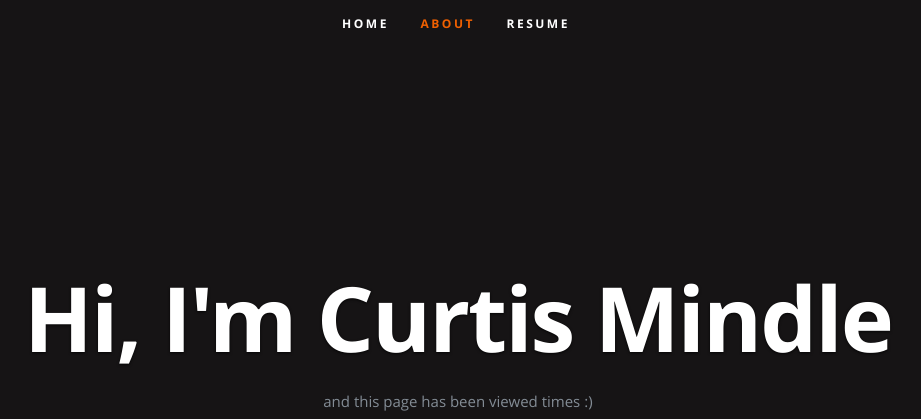
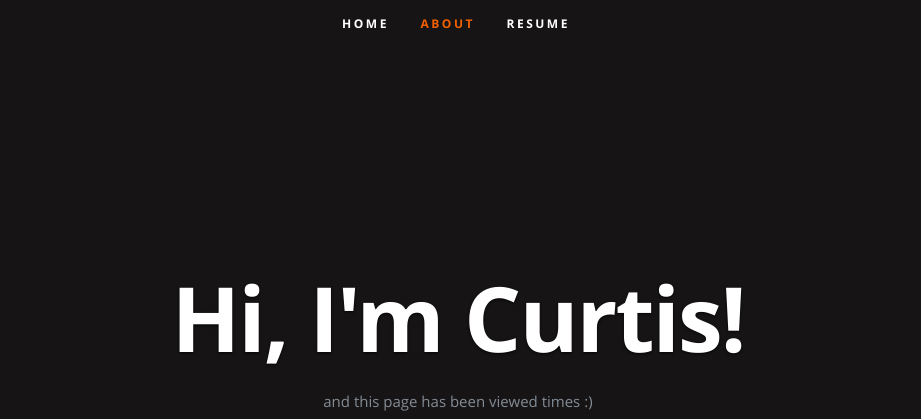
Before and after one commit to Mindle99/azure-resume, a plain HTML site: page frontend/index.html in a window 1280 px wide. Shown: the top 419 px of the page, without its empty margins (184-1105 px from the left). Drawn offline with nearby package versions, Linux system fonts and the light colour scheme; no server answers.

Commit message:
test change

```diff
--- a/frontend/index.html
+++ b/frontend/index.html
@@ -54,7 +54,7 @@
 
       <div class="row banner">
          <div class="banner-text">
-            <h1 class="responsive-headline">Hi, I'm Curtis Mindle</h1>
+            <h1 class="responsive-headline">Hi, I'm Curtis!</h1>
 
             <p>and this page has been viewed <a id="counter"></a> times :) </p>
             <ul class="social">
```
